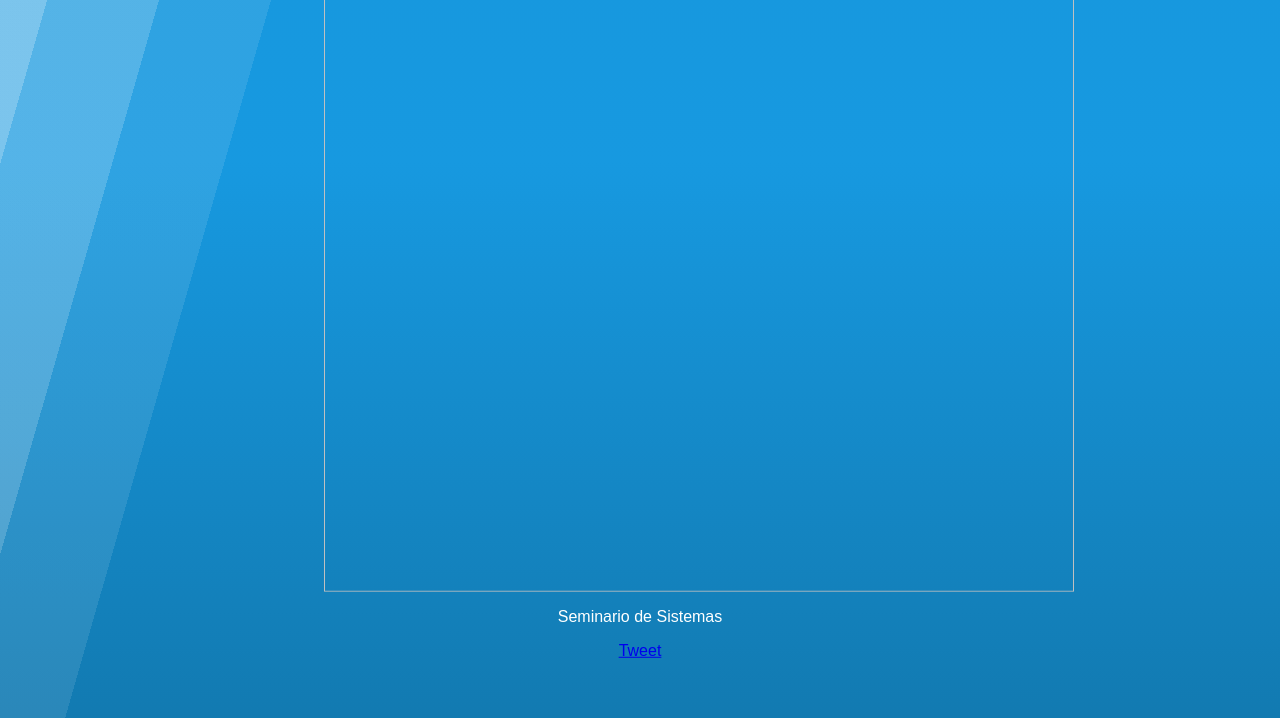
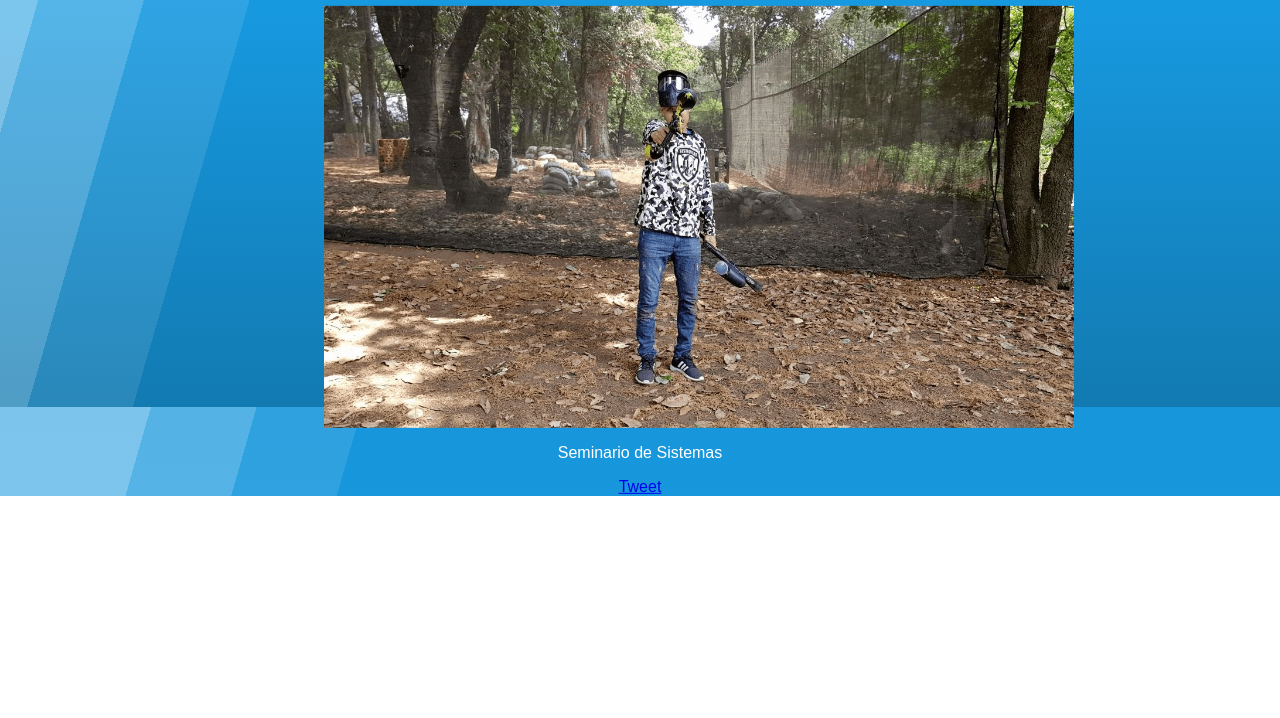
Before and after one commit to memetm123/seminario-meme-docker, a plain HTML site: page index.html in a window 1280 px wide. Shown: the part 393-1111 px from the top of the page. After the commit the page ends 889 px from the top, so only its background shows below. Drawn offline with Linux system fonts and the light colour scheme.

Commit message:
Update index.html

```diff
--- a/index.html
+++ b/index.html
@@ -32,7 +32,7 @@
         <div class="inner">
             <center><h1>Abdías Emanuel Trigueros Marroquín</h1></center>
 
-            <center><img style="width:750px;" src="./meme.jpg"></img>
+            <center><img style="width:750px;" src="./meme.jpeg"></img>
                 <P>
 
                 Seminario de Sistemas
```
